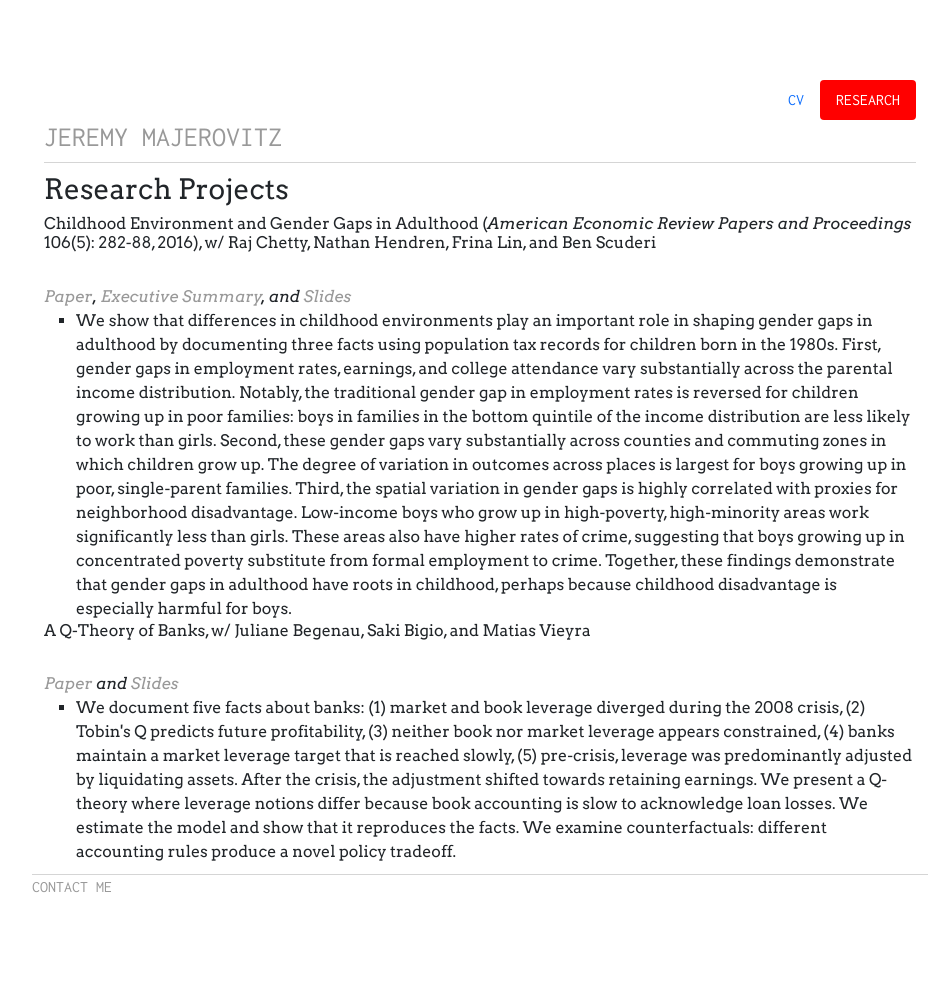
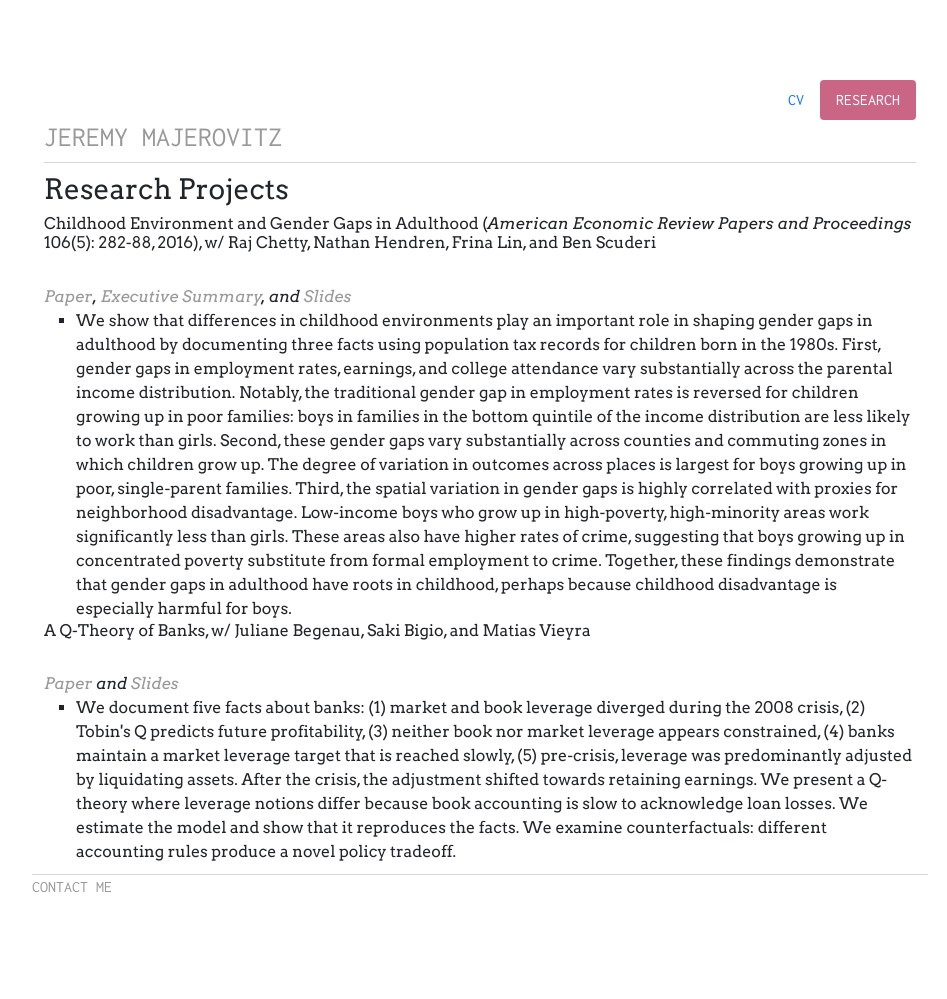
Before and after one commit to jmajic/jmajic.github.io, a Jekyll site: the page built from research/index.html, in a window 1280 px wide. Shown: the whole page, without its empty margins (160-1107 px from the left). Built offline with Jekyll 4.4.1, drawn with Linux system fonts in a browser that asks for light colours.

Commit message:
Update main.css

```diff
--- a/css/main.css
+++ b/css/main.css
@@ -8,6 +8,7 @@ body { margin: 60px auto; width: 70%; padding-top: 20px; padding-bottom: 40px; f
 /* Navigation */
 .footer a, h3.text-muted a {text-decoration: none; color: #999999; }
 h3.text-muted a:hover { text-decoration: none; color: #009b77; }
+#cb6586
 /* h3.text-muted a:hover { background-color: #00abcd; } */
 .nav-pills a:hover {
   background-color: #eeeeee;
@@ -15,7 +16,7 @@ h3.text-muted a:hover { text-decoration: none; color: #009b77; }
 }
 
 .nav-pills > li > a.active {
-    background-color: #ff0000 !important;
+    background-color: #cb6586 !important;
 }
 
 a { text-decoration: none; color: #999999; }
```
